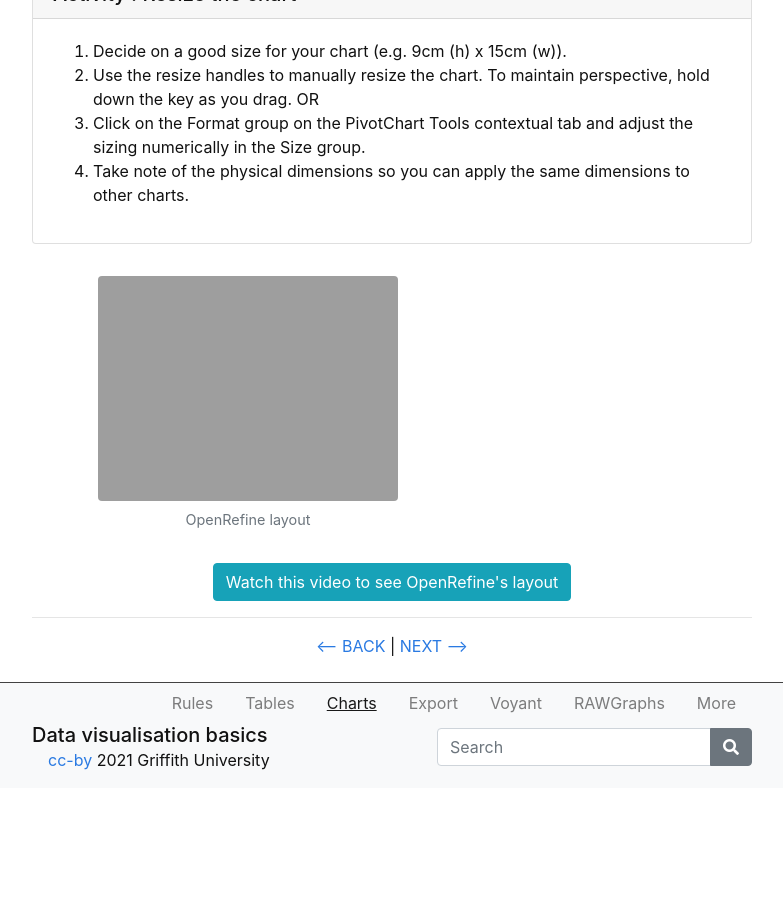
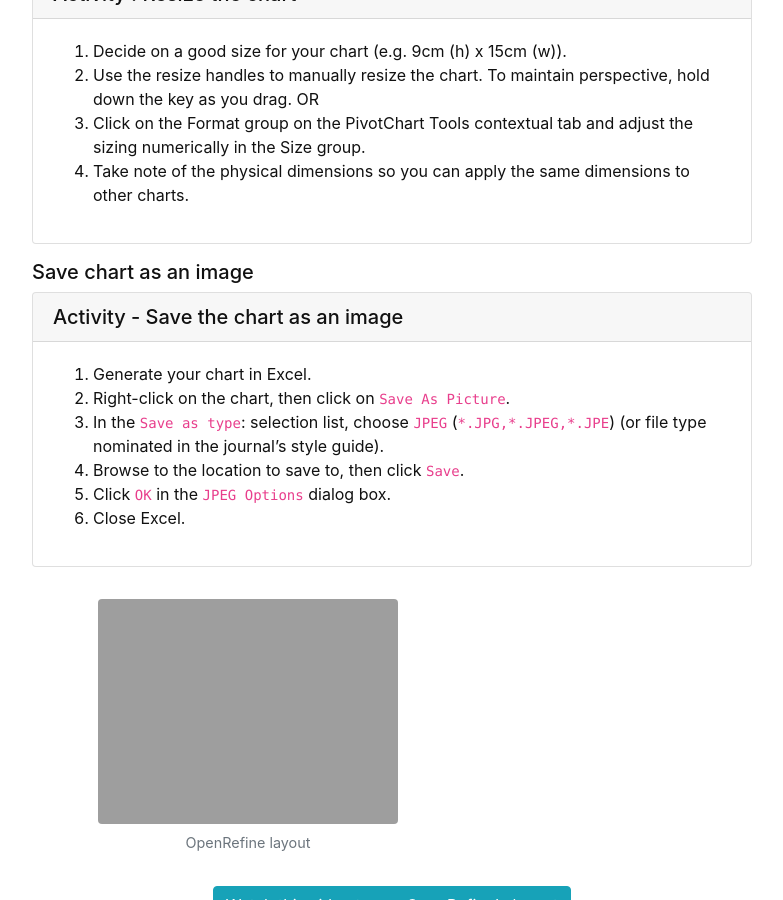
Before and after one commit to GULibrarySandbox/data-vis-basics, a Jekyll site: the page built from content/3-charts.md, in a window 1280 px wide and 900 px high, scrolled down 6489 px. Shown: the whole window, without its empty margins (248-1031 px from the left). Built offline with Jekyll 4.4.1, drawn with Linux system fonts in a browser that asks for light colours; before the commit the page ends 7277 px from its top, so only the background shows below that.

Commit message:
Update 3-charts.md

```diff
--- a/content/3-charts.md
+++ b/content/3-charts.md
@@ -219,6 +219,17 @@ OR
 4. Take note of the physical dimensions so you can apply the same dimensions to other charts.{% endcapture %}
 {% include card.md header="Activity : Resize the chart" text=text %}
 
+##### Save chart as an image
+
+{% capture text %}
+1. Generate your chart in Excel.
+2. Right-click on the chart, then click on `Save As Picture`.
+3. In the `Save as type`: selection list, choose `JPEG` (`*.JPG,*.JPEG,*.JPE`) (or file type nominated in the journal’s style guide).
+4. Browse to the location to save to, then click `Save`.
+5. Click `OK` in the `JPEG Options` dialog box.
+6. Close Excel.{% endcapture %} {% include card.md header="Activity - Save the chart as an image" text=text %}
+
+
 
 {% include figure.html img="ORLayout.png" alt="OpenRefine layout" caption="OpenRefine layout" width="75%" %}
 {% include button.md text="Watch this video to see OpenRefine's layout" link="https://vimeo.com/412542634/f5b1ced9b9" color="info" %}
```
